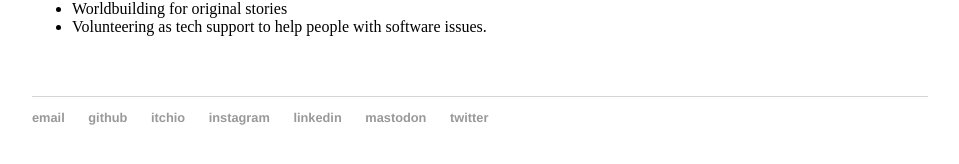
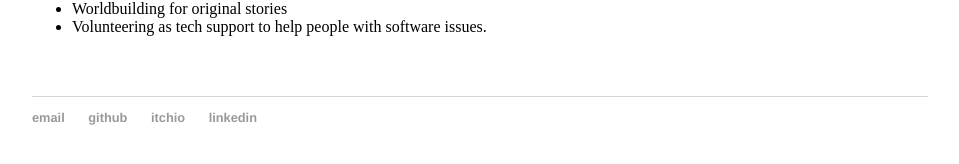
Before and after one commit to toyinariyo/toyinariyo.github.io, a Jekyll site: the page built from CV/index.html, in a window 1280 px wide. Shown: the part 692-856 px from the top of the page, without its empty margins (160-1119 px from the left). Built offline with Jekyll 4.4.1, drawn with Linux system fonts in a browser that asks for light colours.

Commit message:
Removed social media links

```diff
--- a/_layouts/default.html
+++ b/_layouts/default.html
@@ -25,10 +25,7 @@
         		<li><a href="mailto:toyinariyo66@gmail.com">email</a></li>
 			<li><a href="https://github.com/toyinariyo">github</a></li>
 			<li><a href="https://toyinariyo.itch.io">itchio</a></li>
-			<li><a href="https://www.instagram.com/t_ariyo/">instagram</a></li>
 			<li><a href="https://www.linkedin.com/in/oluwatoyin-ariyo-8b4278199/">linkedin</a></li>
-			<li><a href="https://mastodon.social/@oltoycoder">mastodon</a></li>
-        		<li><a href="https://twitter.com/toyinariyo66">twitter</a></li>
 			</ul>
 		</footer>
 	</body>
```
